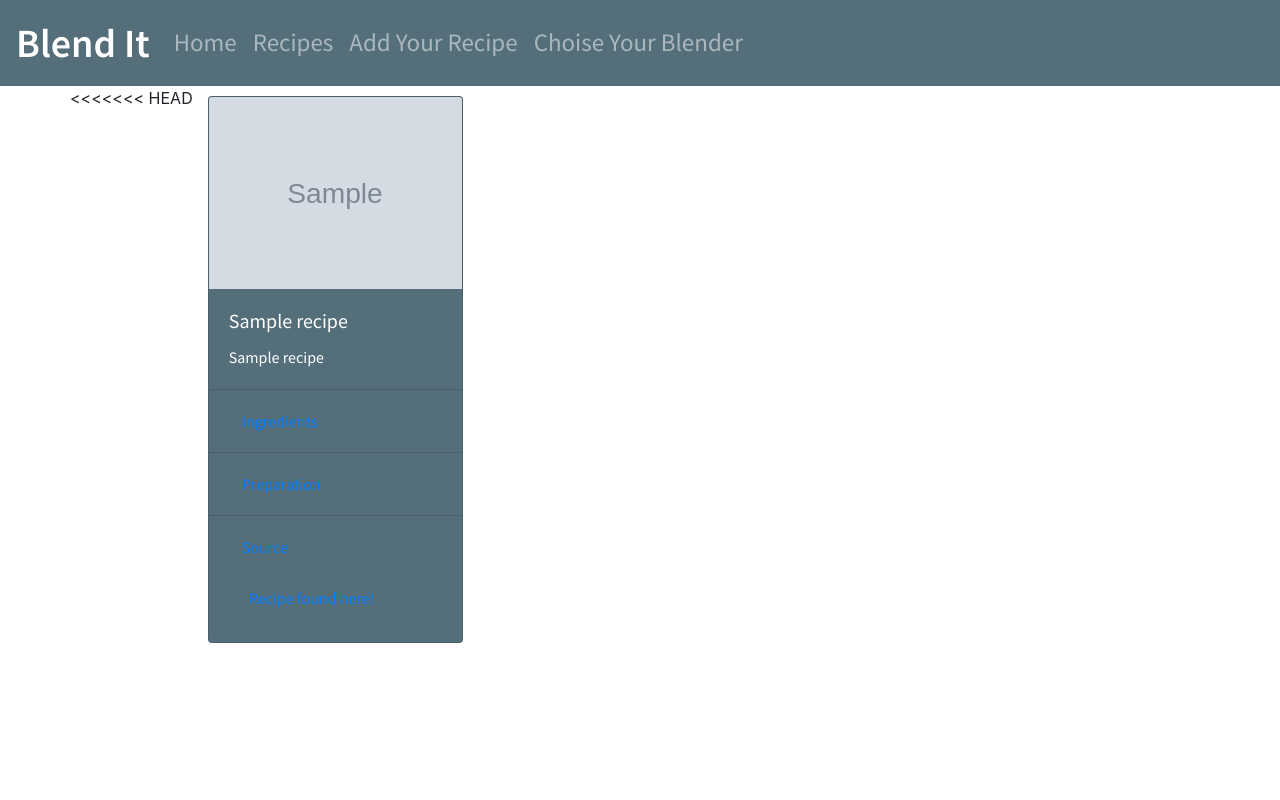
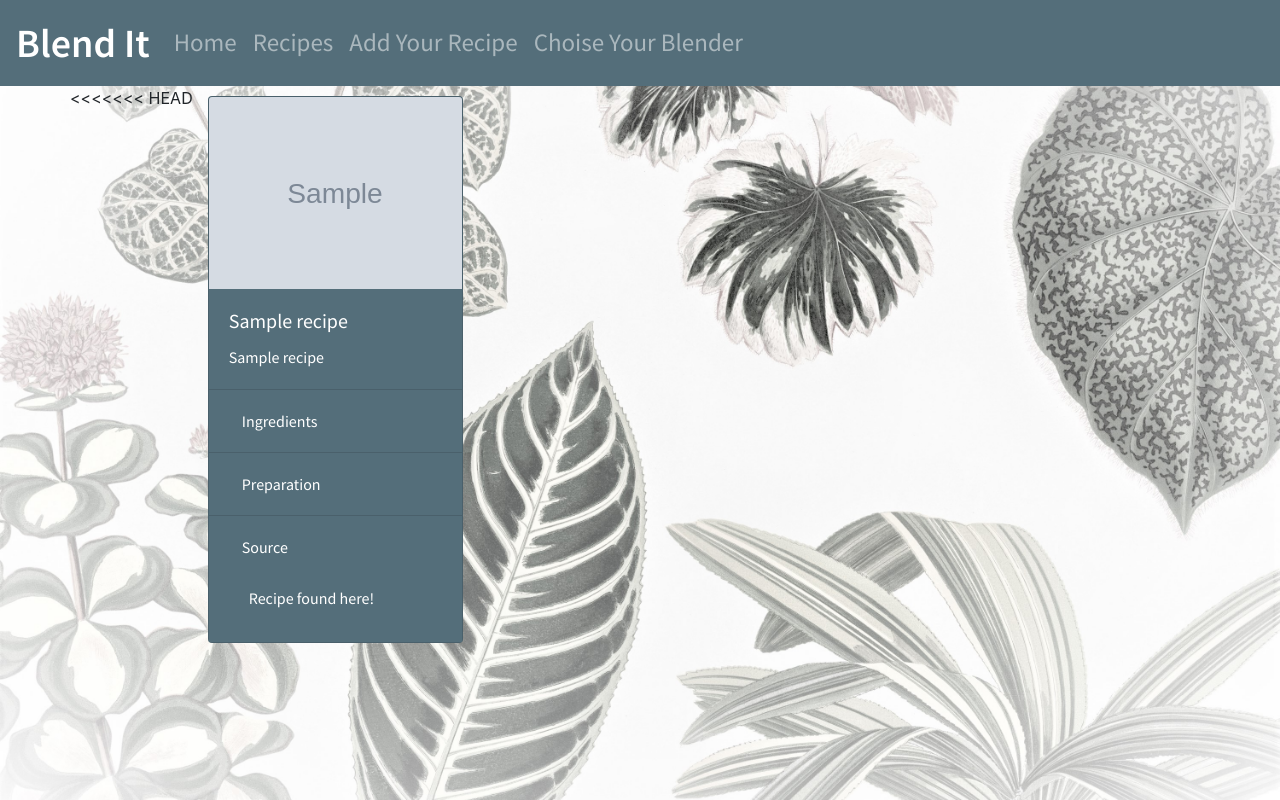
Before and after one commit to AnnaDK/Cook-Book, a Flask app: page /get_recipes in a window 1280 px wide, after a click on "Source". Run offline with Flask 2, Linux system fonts and the light colour scheme; grey boxes marked "Sample" are stand-in pictures; a database or web service that is not in the repository returns one stand-in record (values such as "Sample title"); some libraries are stand-ins or nearby versions.

Commit message:
Route added in app.py for edit_recipe and delete_recipe Style added for body in style.css

```diff
--- a/app.py
+++ b/app.py
@@ -35,6 +35,16 @@ def insert_recipe():
     return redirect(url_for('get_recipes'))
 
 
+@app.route('/edit_recipe')
+def edit_recipe():
+    return render_template("edit_recipe.html", categories=mongo.db.categories.find())
+
+
+@app.route('/delete_recipe')
+def delete_recipe():
+    return render_template("delete_recipe.html", categories=mongo.db.categories.find())
+
+
 if __name__ == '__main__':
     app.run(host=os.environ.get('IP'),
             port=int(os.environ.get('PORT')),
--- a/static/css/style.css
+++ b/static/css/style.css
@@ -8,10 +8,23 @@ Mermaid Colours Color Palette
 #00945c	(0,148,92)
 #00a950 (0,169,80)
 */
+body{
+ background-image: url("../images/Vintage_illustrations_blur.jpg");
+ background-repeat : no-repeat;
+background-size : cover;
+background-position : center center;
+background-color: transparent;
+background-attachment : fixed;
+}
 .container{
     width: 90%;
 
 }
+
+
+
+
+
 .navbar-brand{
     font-size: 40px;
     font-weight: 600;
@@ -33,11 +46,12 @@ Mermaid Colours Color Palette
     margin-top: 10px;
 
 }
-.list-group, .list-group-item{
+.list-group, .list-group-item, .card-link{
     background-color:#546e7a!important;
     color: #fff;
     font-family: 'Source Sans Pro', sans-serif;
     }
+
 
 /*Solution for the sizing images in card-img-top found on https://stackoverflow.com/questions/37287153/how-to-get-images-in-bootstraps-card-to-be-the-same-height-width*/
 .card-img-top {
@@ -51,10 +65,33 @@ Mermaid Colours Color Palette
   background-size: cover;
 }
 
+.btn-link{
+    font-family: 'Source Sans Pro', sans-serif;
+    color:#fff;
+    text-decoration: none !important;
+}
 
 
-
-
+.btn-link:hover {
+    color:#ffed1f!important;
+    text-decoration: none !important;
+}
+.card-link:hover {
+    color:#ffed1f!important;
+    text-decoration: none !important;
+}
+ a {
+      color: #fff;
+    font-family: 'Source Sans Pro', sans-serif;
+     text-decoration: none !important;
+     }
+a:hover {
+    color:#ffed1f!important;
+    text-decoration: none !important;
+}
+ .add_recipe_container{
+     background-color: #fff;
+ }
 
 @media (max-width: 575.98px) {
     .card-img-top {
```
